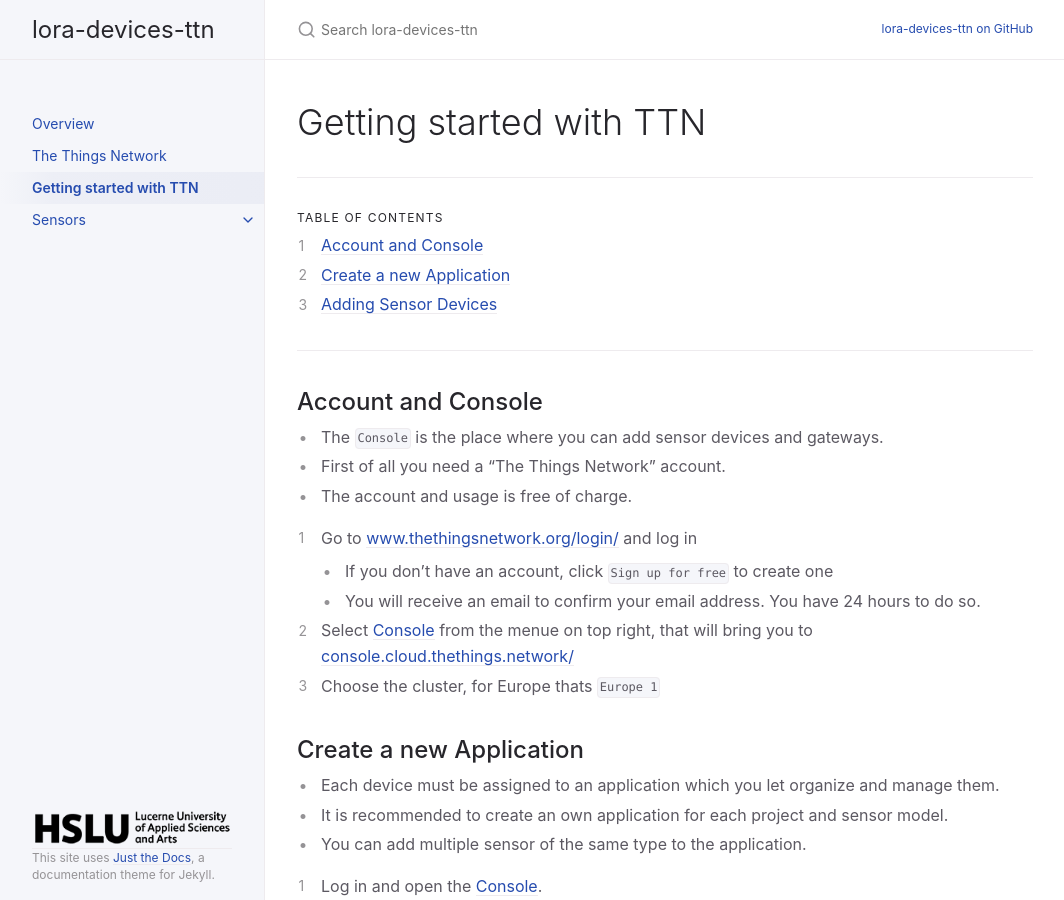
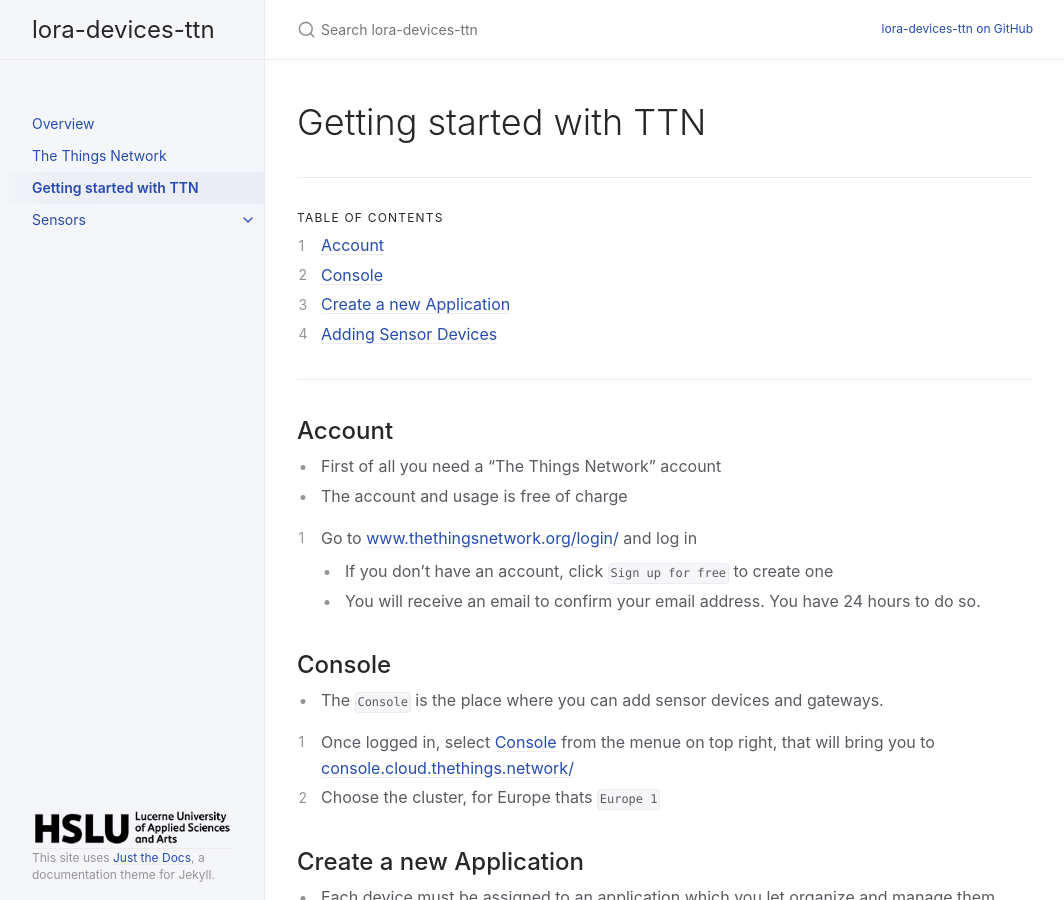
Before and after one commit to hslu-ige-laes/lora-devices-ttn, a Jekyll site: the page built from docs/getting_started.md, in a window 1280 px wide and 900 px high. Shown: the whole window, without its empty margins (107-1171 px from the left). Built offline with Jekyll 4.4.1, drawn with Linux system fonts in a browser that asks for light colours.

Commit message:
Update getting_started.md

```diff
--- a/docs/getting_started.md
+++ b/docs/getting_started.md
@@ -18,20 +18,21 @@ permalink: /docs/getting_started
 
 ---
 
-## Account and Console
-
-- The `Console` is the place where you can add sensor devices and gateways.
-- First of all you need a "The Things Network" account.<br>
-- The account and usage is free of charge.
+## Account
+- First of all you need a "The Things Network" account<br>
+- The account and usage is free of charge
 
 1. Go to [www.thethingsnetwork.org/login/](https://www.thethingsnetwork.org/login/) and log in
 	 - If you don't have an account, click `Sign up for free` to create one
    - You will receive an email to confirm your email address. You have 24 hours to do so.
-1. Select [Console](https://console.thethingsnetwork.org/) from the menue on top right, that will bring you to [console.cloud.thethings.network/](https://console.cloud.thethings.network/)
+
+## Console
+- The `Console` is the place where you can add sensor devices and gateways.
+
+1. Once logged in, select [Console](https://console.thethingsnetwork.org/) from the menue on top right, that will bring you to [console.cloud.thethings.network/](https://console.cloud.thethings.network/)
 1. Choose the cluster, for Europe thats `Europe 1`
 
 ## Create a new Application
-
 - Each device must be assigned to an application which you let organize and manage them.
 - It is recommended to create an own application for each project and sensor model.
 - You can add multiple sensor of the same type to the application.
```
